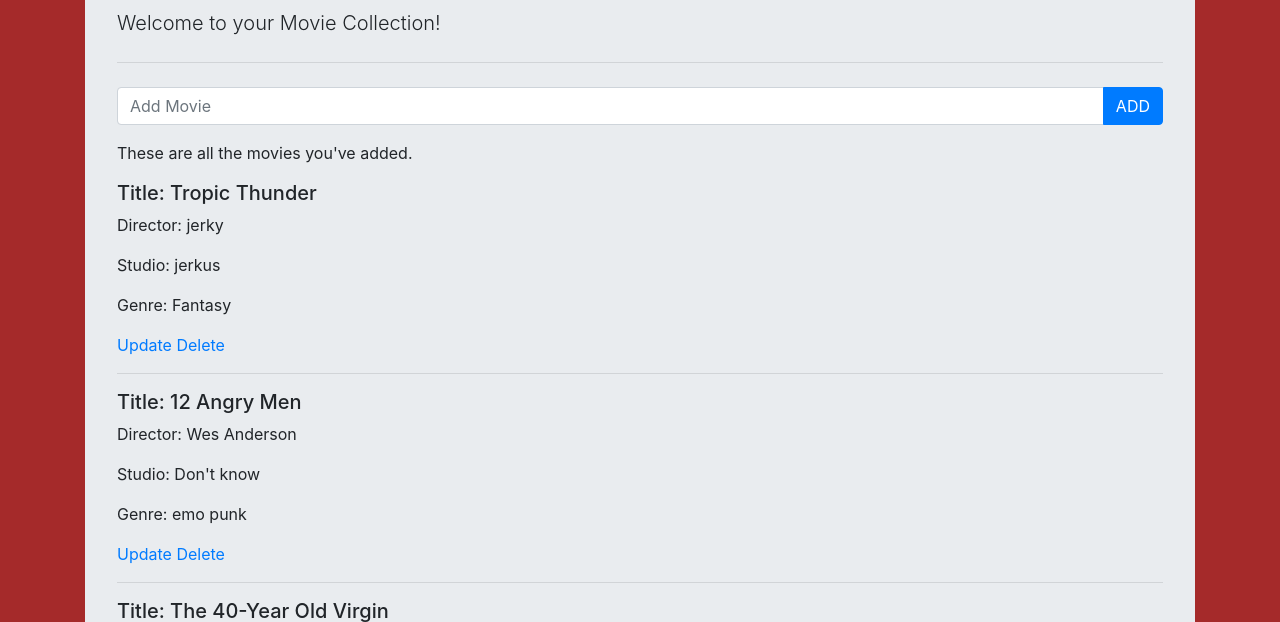
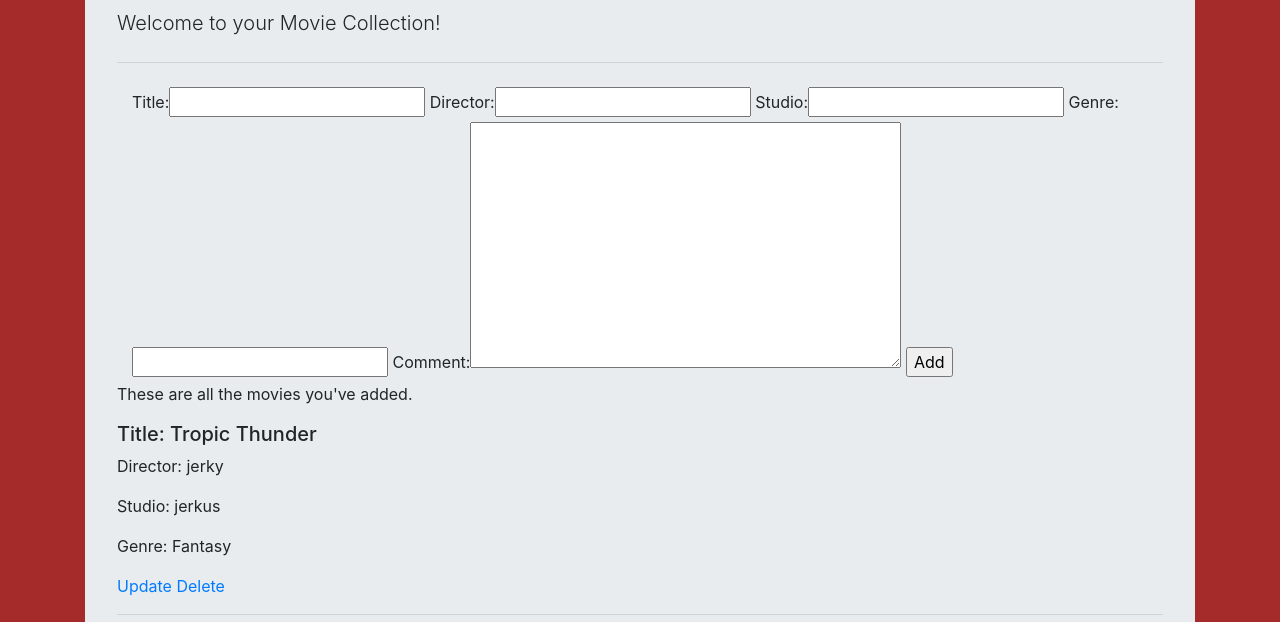
Before and after one commit to Aileran/curatorProject, a Django app: template templates/curator/movie_collection.html in a window 1280 px wide. Shown: the part 229-851 px from the top of the page. Run offline with Django 3.2, Linux system fonts and the light colour scheme; the template is opened without the code that fills it: values that come from a table or form of the project are taken from there, others are empty; data comes from the database, SQL or seed files in the repository; parts of the project's set-up code (start-up, migrations or seed data) failed here and were passed over.

Commit message:
expermiental changes to movie view to implement single title entry add

```diff
--- a/curator/forms.py
+++ b/curator/forms.py
@@ -13,6 +13,13 @@ class BookForm(forms.ModelForm):
         fields = ('title', 'author', 'publisher', 'genre', 'comment')
 
 
+# small form of Book
+class MiniBookForm(forms.ModelForm):
+    class Meta:
+        model = Book
+        fields = 'title'
+
+
 #create form for movie collection
 class MovieForm(forms.ModelForm):
     class Meta:
@@ -20,11 +27,23 @@ class MovieForm(forms.ModelForm):
         fields = ('title', 'director', 'studio', 'genre', 'comment')
 
 
+class MiniMovieForm(forms.ModelForm):
+    class Meta:
+        model = Movie
+        fields = 'title'
+
+
 #create form for album collection
 class AlbumForm(forms.ModelForm):
     class Meta:
         model = Album
         fields = ('title', 'artist', 'label', 'genre', 'comment')
+
+
+class MiniAlbumForm(forms.ModelForm):
+    class Meta:
+        model = Album
+        fields = 'title'
 
 
         #####################USER PAGE   VVVVVVVVVVVVVV
--- a/templates/curator/movie_collection.html
+++ b/templates/curator/movie_collection.html
@@ -10,17 +10,26 @@
         <h1 class="display-4 text-capitalize">Hello, {{  user.username}}!</h1>
         <p class="lead">Welcome to your Movie Collection!</p>
         <hr class="my-4">
-    <form action="{% url 'add_movie' %}" method="post">
-        {% csrf_token %}
 
-        <div class="input-group mb-3">
-            <input type="text" class="form-control" placeholder="Add Movie" name="movie" aria-label="add movie" aria-describedby="button-addon2">
-            <div class="input-group-append">
-                <button class="btn btn-primary" type="submit" name="movie">ADD</button>
-            </div>
-        </div>
+{#    add button to add a new entry with just title, experiment 1:#}
+{#    <form action="{% url 'add_movie' %}" method="post">#}
+{#        {% csrf_token %}#}
+{##}
+{#        <div class="input-group mb-3">#}
+{#            <input type="text" class="form-control" placeholder="Add Movie" name="movie" aria-label="add movie" aria-describedby="button-addon2">#}
+{#            <div class="input-group-append">#}
+{#                <button class="btn btn-primary" type="submit" name="movie">ADD</button>#}
+{#            </div>#}
+{#        </div>#}
+{#    </form>#}
+         <div class="container">
+            <form action="{%  url 'movie' %}" method="post">
+                {% csrf_token %}
+                {{ form }}
+                <input type="submit" value="Add">
+            </form>
+         </div>
 
-    </form>
         <p>These are all the movies you've added.</p>
         {% for Movie in Movies %}
             <h5>Title: {{ Movie.title}}</h5>
```
Also changed, not shown: curator/views.py (+26 -11 lines).
